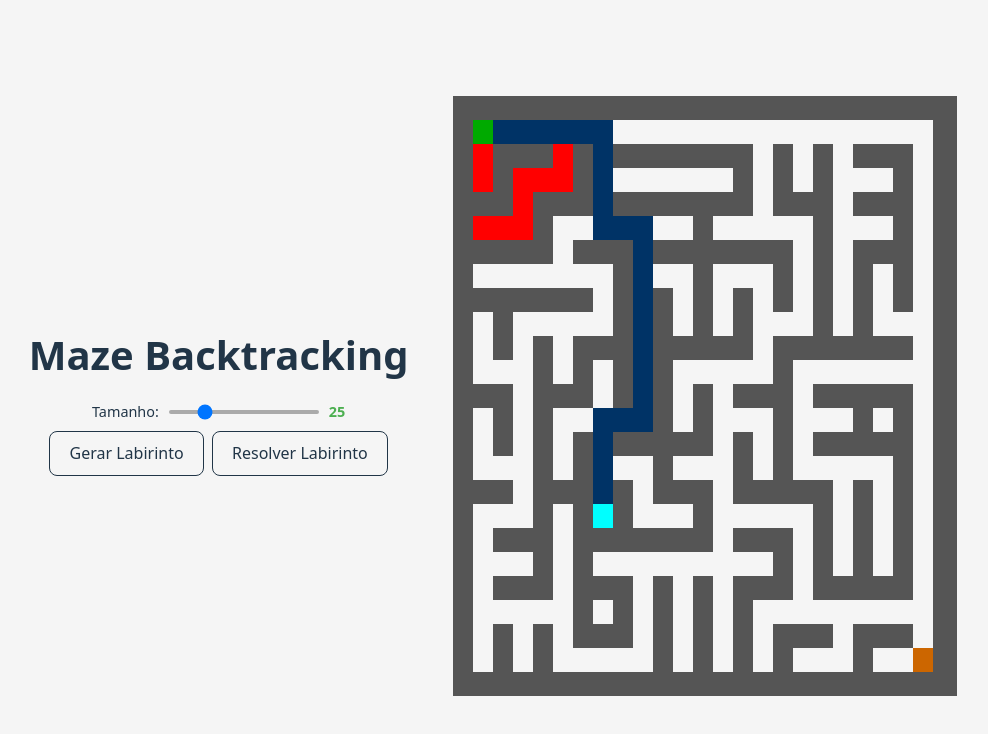
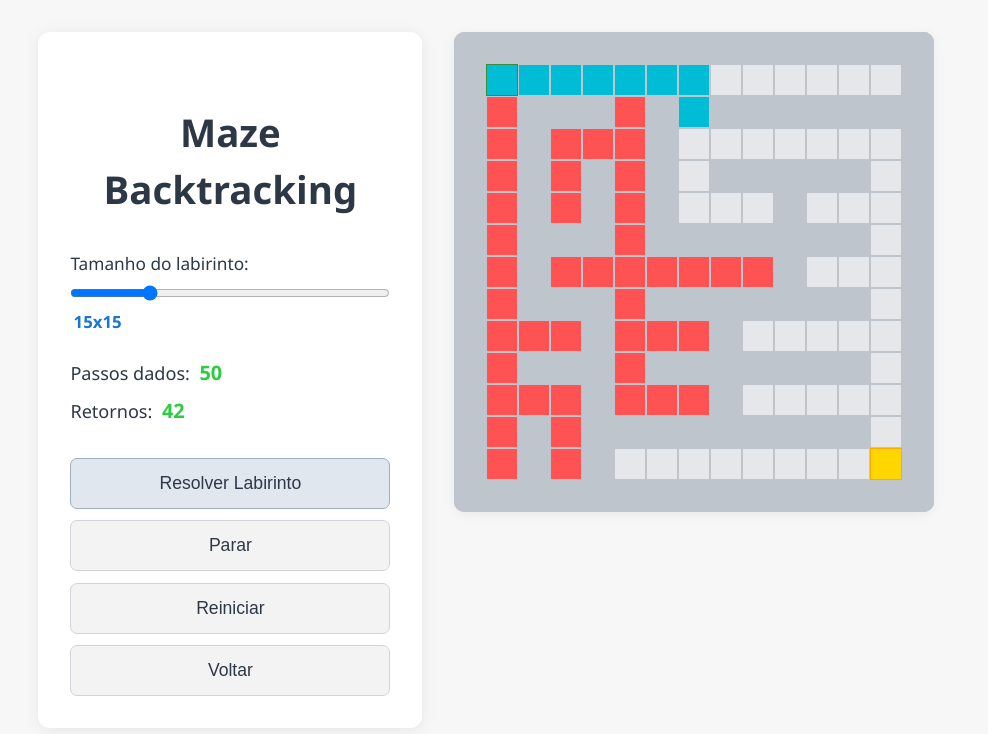
Before and after one commit to arthur-cristo/maze-backtracking, a plain HTML site: page index.html in a window 1280 px wide. Both pictures are taken after a click on the button "Resolver Labirinto". Shown: the whole page, without its empty margins (0-988 px from the left). Drawn offline with Linux system fonts and the light colour scheme.

Commit message:
primeira versao

```diff
--- a/index.html
+++ b/index.html
@@ -10,26 +10,25 @@
     <main class="main-container">
       <aside>
         <h1>Maze Backtracking</h1>
+        <div class="size-control">
+          <label for="mazeSize">Tamanho do labirinto:</label>
+          <input type="range" id="mazeSize" min="7" max="41" step="2" value="15" />
+          <span id="mazeSizeValue">15x15</span>
+        </div>
+        <div class="counters">
+          <div><span class="counter-label">Passos dados:</span> <span id="steps" class="counter-value">0</span></div>
+          <div><span class="counter-label">Retornos:</span> <span id="backtracks" class="counter-value">0</span></div>
+        </div>
         <div class="controls">
-          <div>
-            <label for="mazeSize">Tamanho:</label>
-            <input
-              type="range"
-              id="mazeSize"
-              value="25"
-              min="5"
-              max="99"
-              step="2"
-            />
-            <span id="mazeSizeValue">25</span>
-          </div>
-          <div>
-            <button id="generateMaze">Gerar Labirinto</button>
-            <button id="solveMaze">Resolver Labirinto</button>
-          </div>
+          <button id="solveMaze">Resolver Labirinto</button>
+          <button id="stopMaze">Parar</button>
+          <button id="resetMaze">Reiniciar</button>
+          <button id="backButton">Voltar</button>
         </div>
       </aside>
-      <div id="maze"></div>
+      <section class="maze-section">
+        <div id="maze"></div>
+      </section>
     </main>
     <script src="script.js"></script>
   </body>
--- a/script.js
+++ b/script.js
@@ -1,5 +1,5 @@
 class MazeGenerator {
-  constructor(size = 25) {
+  constructor(size = 15) {
     this.size = size % 2 === 0 ? size + 1 : size;
     this.maze = [];
     this.initialize();
@@ -53,183 +53,147 @@ class MazeGame {
   constructor() {
     this.elements = {
       maze: document.getElementById("maze"),
-      generateMaze: document.getElementById("generateMaze"),
       solveMaze: document.getElementById("solveMaze"),
-      mazeSizeInput: document.getElementById("mazeSize"),
+      stopMaze: document.getElementById("stopMaze"),
+      resetMaze: document.getElementById("resetMaze"),
+      backButton: document.getElementById("backButton"),
+      steps: document.getElementById("steps"),
+      backtracks: document.getElementById("backtracks"),
+      mazeSize: document.getElementById("mazeSize"),
+      mazeSizeValue: document.getElementById("mazeSizeValue"),
     };
-
-    this.maze = [];
-    this.size = 21;
-    this.currentPosition = { x: 1, y: 1 };
-    this.endPosition = {};
-    this.visited = [];
-    this.path = [];
-    this.solving = false;
-
-    this.setupListeners();
-    this.generateMaze();
-  }
-
-  setupListeners() {
-    this.elements.generateMaze.addEventListener("click", () =>
-      this.generateMaze()
-    );
-    this.elements.solveMaze.addEventListener("click", () => this.solveMaze());
-  }
-
-  generateMaze() {
-    const size = parseInt(this.elements.mazeSizeInput.value);
-    if (size < 5 || size > 99 || size % 2 === 0) {
-      alert("Please enter an odd number between 5 and 99.");
-      return;
-    }
-
-    const generator = new MazeGenerator(size);
-    this.maze = generator.getMaze();
-    this.size = generator.getSize();
+    this.size = parseInt(this.elements.mazeSize.value);
+    this.generator = new MazeGenerator(this.size);
+    this.maze = this.generator.getMaze();
     this.currentPosition = { x: 1, y: 1 };
     this.endPosition = { x: this.size - 2, y: this.size - 2 };
     this.visited = [];
     this.path = [];
+    this.solving = false;
+    this.shouldStop = false;
+    this.steps = 0;
+    this.backtracks = 0;
+    this.renderMaze();
+    this.setupListeners();
+    this.updateCounters();
+  }
 
-    this.renderMaze();
+  setupListeners() {
+    this.elements.solveMaze.onclick = () => this.solveMaze();
+    this.elements.stopMaze.onclick = () => this.stop();
+    this.elements.resetMaze.onclick = () => this.reset();
+    this.elements.backButton.onclick = () => window.location.reload();
+    this.elements.mazeSize.oninput = (e) => {
+      const val = parseInt(e.target.value);
+      this.size = val;
+      this.elements.mazeSizeValue.textContent = `${val}x${val}`;
+      this.reset();
+    };
+  }
+
+  updateCounters() {
+    this.elements.steps.textContent = this.steps;
+    this.elements.backtracks.textContent = this.backtracks;
   }
 
   renderMaze() {
     this.elements.maze.innerHTML = "";
-    this.elements.maze.style.gridTemplateColumns = `repeat(${this.size}, 20px)`;
-
+    this.elements.maze.style.gridTemplateColumns = `repeat(${this.size}, 32px)`;
+    this.elements.maze.style.gridTemplateRows = `repeat(${this.size}, 32px)`;
     for (let i = 0; i < this.size; i++) {
       for (let j = 0; j < this.size; j++) {
         const cell = document.createElement("div");
         cell.classList.add("cell");
-
         if (this.maze[i][j] === 1) cell.classList.add("wall");
-        else if (i === 1 && j === 1) cell.classList.add("start");
-        else if (i === this.endPosition.x && j === this.endPosition.y)
-          cell.classList.add("end");
-
+        if (i === 1 && j === 1) cell.classList.add("start");
+        if (i === this.endPosition.x && j === this.endPosition.y) cell.classList.add("end");
         this.elements.maze.appendChild(cell);
       }
     }
   }
 
-  solveMaze() {
+  async solveMaze() {
     if (this.solving) return;
-
     this.solving = true;
-    this.elements.solveMaze.disabled = true;
+    this.shouldStop = false;
+    this.steps = 0;
+    this.backtracks = 0;
+    this.updateCounters();
     this.visited = [];
     this.path = [];
+    await this.backtrack(this.currentPosition.x, this.currentPosition.y);
+    this.solving = false;
+  }
 
-    this.backtrack(this.currentPosition.x, this.currentPosition.y)
-      .then((found) => {
-        if (!found) {
-          alert("No path found.");
-        } else {
-          this.clearTemporaryMarks();
-          this.showFinalPath();
-        }
-      })
-      .finally(() => {
-        this.solving = false;
-        this.elements.solveMaze.disabled = false;
-      });
+  stop() {
+    this.shouldStop = true;
+  }
+
+  reset() {
+    this.generator = new MazeGenerator(this.size);
+    this.maze = this.generator.getMaze();
+    this.currentPosition = { x: 1, y: 1 };
+    this.endPosition = { x: this.size - 2, y: this.size - 2 };
+    this.visited = [];
+    this.path = [];
+    this.steps = 0;
+    this.backtracks = 0;
+    this.updateCounters();
+    this.renderMaze();
   }
 
   async backtrack(x, y) {
+    if (this.shouldStop) return false;
     if (x === this.endPosition.x && y === this.endPosition.y) {
       this.path.push({ x, y });
+      this.markCell(x, y, "path");
       return true;
     }
-
-    if (
-      this.maze[x][y] !== 0 ||
-      this.visited.some((p) => p.x === x && p.y === y)
-    )
+    if (this.maze[x][y] !== 0 || this.visited.some((p) => p.x === x && p.y === y)) {
       return false;
-
+    }
     this.visited.push({ x, y });
-    await this.markPath(x, y, true);
-
+    this.steps++;
+    this.updateCounters();
+    this.markCell(x, y, "current");
+    await this.sleep(40);
     const directions = [
       { dx: 1, dy: 0 },
       { dx: 0, dy: 1 },
       { dx: -1, dy: 0 },
       { dx: 0, dy: -1 },
     ];
-
     for (const dir of directions) {
       const nx = x + dir.dx;
       const ny = y + dir.dy;
       if (await this.backtrack(nx, ny)) {
         this.path.push({ x, y });
+        this.markCell(x, y, "path");
         return true;
       }
     }
-
-    await this.markPath(x, y, false);
+    this.backtracks++;
+    this.updateCounters();
+    this.markCell(x, y, "visited");
+    await this.sleep(20);
     return false;
   }
 
-  async markPath(x, y, correct) {
+  markCell(x, y, type) {
     const index = x * this.size + y;
     const cell = this.elements.maze.children[index];
-
-    if (x === 1 && y === 1) return;
-    if (x === this.endPosition.x && y === this.endPosition.y) return;
-
-    const prevPlayer = this.elements.maze.querySelector(".player");
-    if (prevPlayer) prevPlayer.classList.remove("player");
-
-    cell.classList.remove("visited", "path");
-    cell.classList.add(correct ? "path" : "visited", "player");
-
-    await new Promise((resolve) => setTimeout(resolve, 60));
+    if (!cell) return;
+    cell.classList.remove("current", "visited", "path");
+    if (type) cell.classList.add(type);
+    if (x === 1 && y === 1) cell.classList.add("start");
+    if (x === this.endPosition.x && y === this.endPosition.y) cell.classList.add("end");
   }
 
-  clearTemporaryMarks() {
-    const cells = this.elements.maze.children;
-    for (let i = 0; i < cells.length; i++) {
-      cells[i].classList.remove("visited", "path", "player");
-    }
-  }
-
-  async showFinalPath() {
-    const reversed = this.path.reverse();
-    for (let i = 0; i < reversed.length; i++) {
-      const step = reversed[i];
-      const index = step.x * this.size + step.y;
-      const cell = this.elements.maze.children[index];
-
-      if (
-        (step.x === 1 && step.y === 1) ||
-        (step.x === this.endPosition.x && step.y === this.endPosition.y)
-      )
-        continue;
-
-      // Clear previous player
-      const previousPlayer = this.elements.maze.querySelector(".player");
-      if (previousPlayer) previousPlayer.classList.remove("player");
-
-      cell.classList.add("solution", "player");
-
-      await new Promise((res) => setTimeout(res, 50));
-    }
-
-    // Final position
-    const finalIndex = this.endPosition.x * this.size + this.endPosition.y;
-    this.elements.maze.children[finalIndex].classList.add("player");
+  sleep(ms) {
+    return new Promise((resolve) => setTimeout(resolve, ms));
   }
 }
 
 document.addEventListener("DOMContentLoaded", () => {
   new MazeGame();
 });
-
-const mazeSizeInput = document.getElementById("mazeSize");
-const mazeSizeValue = document.getElementById("mazeSizeValue");
-
-mazeSizeInput.addEventListener("input", () => {
-  mazeSizeValue.textContent = mazeSizeInput.value;
-});
--- a/style.css
+++ b/style.css
@@ -20,245 +20,177 @@
 
 body {
   margin: 0;
-  padding: 1rem;
-  display: flex;
-  flex-direction: column;
-  align-items: center;
-  min-height: 100vh;
-  background-color: var(--bg-dark);
-  box-sizing: border-box;
+  padding: 0;
+  background: #f7f7f7;
+  font-family: 'Segoe UI', Arial, sans-serif;
 }
 
 h1 {
-  font-size: 2.5rem;
-  margin-bottom: 1rem;
+  font-size: 2.4rem;
+  font-weight: 700;
+  color: #2d3846;
+  margin-bottom: 2rem;
   text-align: center;
-}
-
-.controls {
-  display: flex;
-  flex-direction: column;
-  margin-bottom: 1.5rem;
-  display: flex;
-  flex-wrap: wrap;
-  gap: 0.5rem;
-  justify-content: center;
-}
-
-.controls > div {
-  display: flex;
-  align-items: center;
-  flex-wrap: wrap;
-  gap: 0.5rem;
-  justify-content: center;
-}
-
-label[for="mazeSize"] {
-  font-weight: 500;
-  font-size: 0.9rem;
-}
-
-#mazeSizeValue {
-  font-size: 0.9rem;
-  font-weight: bold;
-  color: #4caf50;
-  min-width: 2ch;
-  text-align: center;
-}
-
-button {
-  font: inherit;
-  font-weight: 500;
-  font-size: 1em;
-  padding: 0.6em 1.2em;
-  border-radius: 8px;
-  border: 1px solid var(--border-light);
-  background-color: var(--bg-dark);
-  color: var(--text-dark);
-  cursor: pointer;
-  transition: border-color 0.25s, background-color 0.25s;
-}
-
-button:hover {
-  border-color: #646cff;
-}
-
-button:focus,
-button:focus-visible {
-  outline: 4px auto -webkit-focus-ring-color;
-}
-
-/* Maze grid */
-#maze {
-  display: grid;
-  width: 60vw;
-}
-
-.cell {
-  width: 24px;
-  height: 24px;
-  background-color: var(--bg-dark);
-  margin: 0; /* Removed bottom margin */
-  border: none; /* Removed white border */
-}
-
-.wall {
-  background-color: var(--border-light);
-}
-.start {
-  background-color: var(--start);
-}
-.end {
-  background-color: var(--end);
-}
-.visited {
-  background-color: var(--visited);
-}
-.current {
-  background-color: var(--current);
-}
-.path {
-  background-color: var(--path);
-}
-
-/* Range Input (slider) */
-input[type="range"] {
-  -webkit-appearance: none;
-  width: 150px;
-  height: 4px;
-  background: #ccc;
-  border-radius: 3px;
-  cursor: pointer;
-  outline: none;
-  transition: background 0.3s ease;
-}
-
-input[type="range"]::-webkit-slider-thumb,
-input[type="range"]::-moz-range-thumb {
-  height: 14px;
-  width: 14px;
-  background: #646cff;
-  border-radius: 50%;
-  border: none;
-  cursor: pointer;
-  transition: background 0.2s;
-}
-
-input[type="range"]::-webkit-slider-thumb:hover,
-input[type="range"]::-moz-range-thumb:hover {
-  background: #535bf2;
-}
-
-input[type="range"]:focus::-webkit-slider-thumb,
-input[type="range"]:focus::-moz-range-thumb {
-  box-shadow: 0 0 0 3px rgba(100, 108, 255, 0.3);
-}
-
-/* Light theme support */
-@media (prefers-color-scheme: light) {
-  :root {
-    background-color: var(--bg-light);
-    color: var(--text-light);
-    --visited: #ff0000; /* Bright red for light theme */
-    --current: #0066cc; /* Darker blue for better contrast */
-    --path: #003366; /* Darker blue path */
-    --start: #00aa00; /* Darker green */
-    --end: #cc6600; /* Darker orange */
-  }
-
-  body {
-    background-color: var(--bg-light);
-    color: var(--text-light);
-  }
-
-  button {
-    background-color: var(--bg-light);
-    color: var(--text-light);
-    border-color: var(--border-light);
-  }
-
-  .cell {
-    background-color: var(--bg-light);
-  }
-
-  .wall {
-    background-color: #555; /* Darker walls for better contrast */
-  }
-
-  /* Ensure special cells are visible */
-  .visited {
-    background-color: var(--visited) !important;
-  }
-
-  .current {
-    background-color: var(--current) !important;
-  }
-
-  .path {
-    background-color: var(--path) !important;
-  }
-
-  .start {
-    background-color: var(--start) !important;
-  }
-
-  .end {
-    background-color: var(--end) !important;
-  }
-
-  input[type="range"] {
-    background: #aaa;
-  }
-}
-
-/* Dark theme slider background */
-@media (prefers-color-scheme: dark) {
-  input[type="range"] {
-    background: #444;
-  }
 }
 
 .main-container {
   display: flex;
   flex-direction: row;
-  justify-content: center;
-  align-items: center;
-  gap: 2rem;
+  justify-content: flex-start;
+  align-items: flex-start;
+  min-height: 100vh;
   width: 100vw;
-  max-width: 100vw;
-  height: 95vh;
   box-sizing: border-box;
-  padding: 1rem;
+  background: #f7f7f7;
 }
 
 aside {
+  background: #fff;
+  border-radius: 12px;
+  box-shadow: 0 2px 16px rgba(0,0,0,0.07);
+  padding: 2.5rem 2rem 2rem 2rem;
+  margin: 2rem 2rem 2rem 3vw;
+  min-width: 270px;
+  max-width: 320px;
+  display: flex;
+  flex-direction: column;
+  align-items: center;
+}
+
+.size-control {
+  width: 100%;
+  margin-bottom: 1.5rem;
+  display: flex;
+  flex-direction: column;
+  align-items: flex-start;
+  gap: 0.3rem;
+  font-size: 1.08rem;
+}
+.size-control label {
+  font-weight: 500;
+  color: #2d3846;
+}
+#mazeSize {
+  width: 100%;
+  margin: 0.2rem 0;
+}
+#mazeSizeValue {
+  font-size: 1.05rem;
+  color: #1976d2;
+  font-weight: 600;
+  margin-left: 0.2rem;
+}
+.counters {
+  width: 100%;
+  margin-bottom: 2rem;
+  font-size: 1.13rem;
+  display: flex;
+  flex-direction: column;
+  gap: 0.5rem;
+  align-items: flex-start;
+}
+.counter-label {
+  color: #2d3846;
+  font-weight: 500;
+  margin-right: 0.3rem;
+}
+.counter-value {
+  color: #2ecc40;
+  font-weight: bold;
+  font-size: 1.1em;
+}
+
+.controls {
+  width: 100%;
+  display: flex;
+  flex-direction: column;
+  gap: 0.7rem;
+}
+.controls button {
+  width: 100%;
+  padding: 0.8em 0;
+  font-size: 1.1rem;
+  font-weight: 500;
+  border: 1.5px solid #d1d5db;
+  border-radius: 7px;
+  background: #f3f3f3;
+  color: #2d3846;
+  cursor: pointer;
+  transition: background 0.2s, border 0.2s;
+}
+.controls button:hover, .controls button:focus {
+  background: #e0e7ef;
+  border-color: #a0aec0;
+}
+
+.maze-section {
+  display: flex;
+  flex-direction: column;
+  align-items: flex-start;
+  justify-content: flex-start;
   flex: 1;
-  width: 40vw;
+  margin-top: 2rem;
 }
 
 #maze {
-  flex: 2;
-  max-width: calc(100vw - 350px);
+  display: grid;
+  background: #e5e7eb;
+  border-radius: 10px;
+  box-shadow: 0 2px 12px rgba(0,0,0,0.06);
+  margin-left: 0;
+  margin-right: auto;
+  margin-top: 0;
+  margin-bottom: 0;
   overflow: auto;
+  max-width: 70vw;
+  max-height: 80vh;
 }
 
-.cell.solution {
-  background-color: purple !important;
+.cell {
+  width: 32px;
+  height: 32px;
+  background: #e5e7eb;
+  border: 1.5px solid #bfc5cc;
+  box-sizing: border-box;
+}
+.cell.wall {
+  background: #bfc5cc;
+}
+.cell.start {
+  background: #4caf50;
+  border: 1.5px solid #388e3c;
+}
+.cell.end {
+  background: #ffd600;
+  border: 1.5px solid #ffab00;
+}
+.cell.visited {
+  background: #ff5252;
+}
+.cell.path {
+  background: #1976d2;
+}
+.cell.current {
+  background: #00bcd4;
 }
 
-.cell.player {
-  background-color: cyan !important;
-}
-
-@media (max-width: 768px) {
+@media (max-width: 900px) {
   .main-container {
     flex-direction: column;
     align-items: center;
+    padding: 0;
   }
-
-  aside,
+  aside {
+    margin: 1.5rem 0 0 0;
+    min-width: 90vw;
+    max-width: 98vw;
+  }
+  .maze-section {
+    margin: 1.5rem 0 0 0;
+    align-items: center;
+  }
   #maze {
-    width: 100%;
-    max-width: 100%;
+    max-width: 95vw;
+    max-height: 60vw;
   }
 }
```
